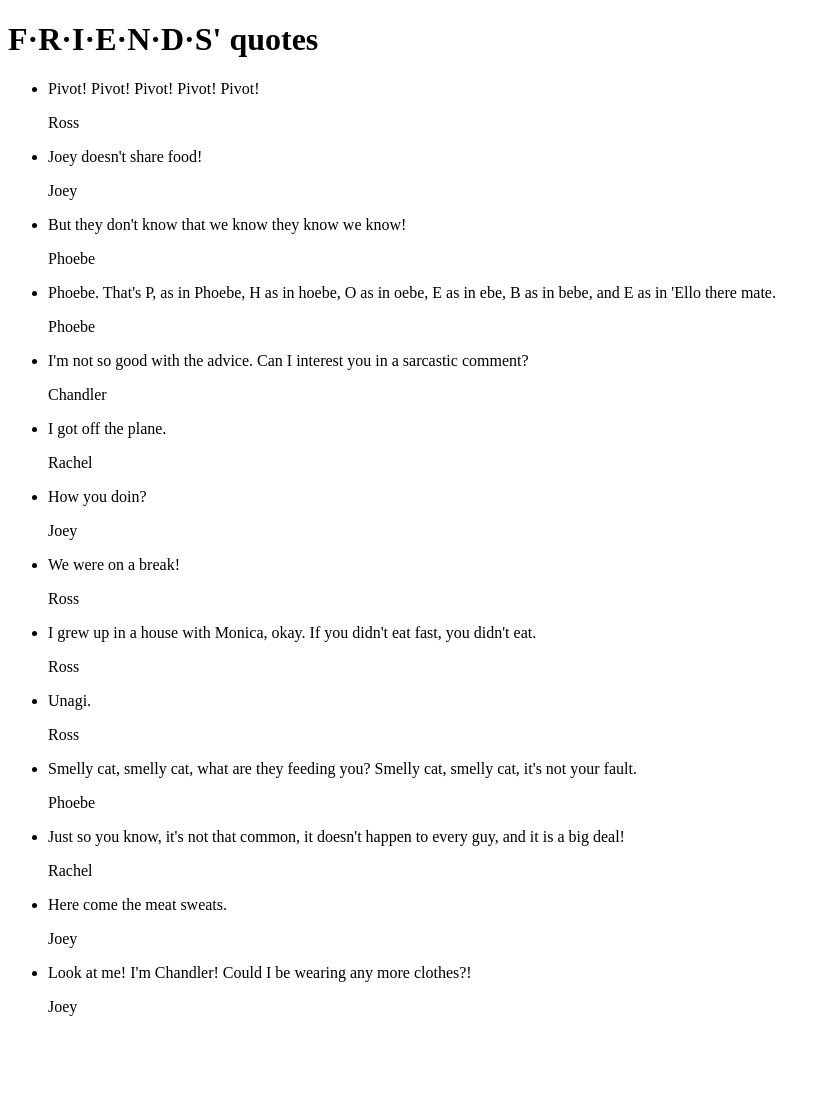
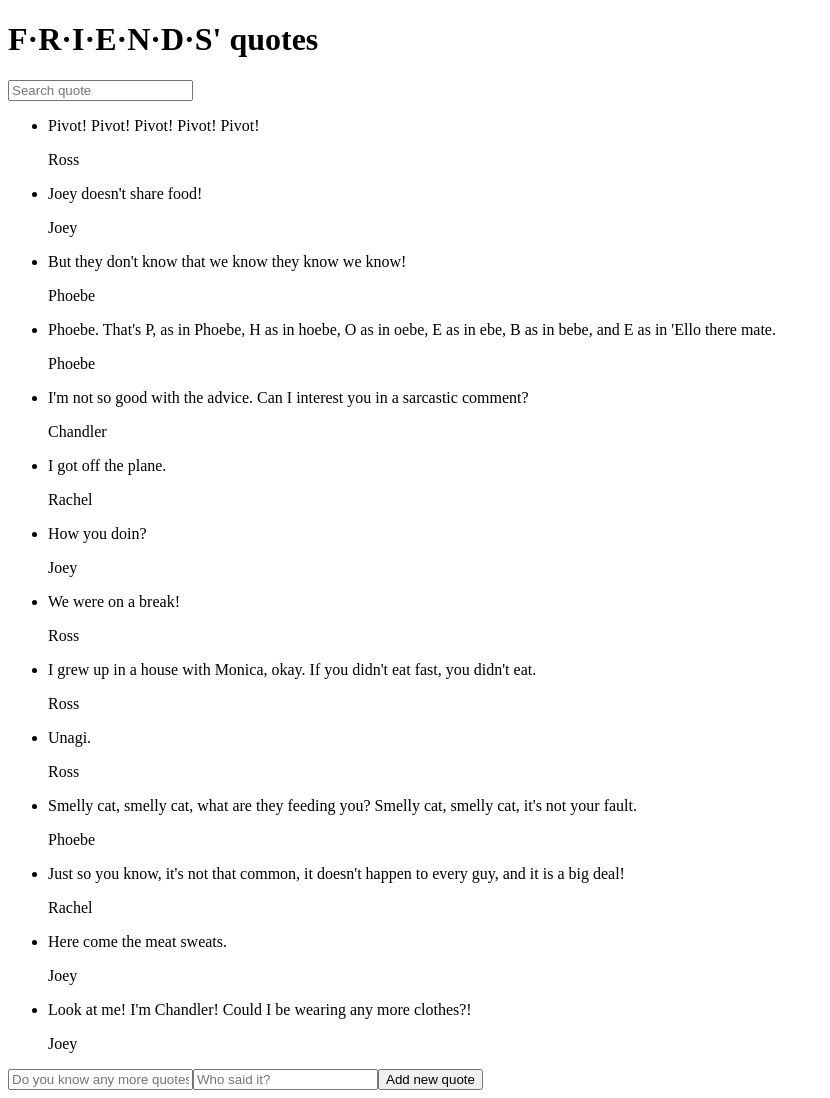
Before and after one commit to Adalab/modulo-3-evaluacion-intermedia-miranda-zapata, a React (Create React App) app: page / in a window 1280 px wide. Shown: the whole page, without its empty margins (0-830 px from the left). Before the commit the page ends 1032 px from the top, so only its background shows below. Built offline with nearby package versions, Linux system fonts and the light colour scheme.

Commit message:
add more code but also gitHub pages

```diff
--- a/package.json
+++ b/package.json
@@ -1,5 +1,6 @@
 {
   "name": "modulo-3-leccion-01",
+  "homepage": "./",
   "version": "0.1.0",
   "private": true,
   "dependencies": {
@@ -16,7 +17,8 @@
     "start": "react-scripts start",
     "build": "react-scripts build",
     "test": "react-scripts test",
-    "eject": "react-scripts eject"
+    "eject": "react-scripts eject",
+    "githubpages": "rm -rf build && rm -rf docs && npm run build && mv build docs && git add docs/* && git commit -m \"Publish in GitHub Pages\" && git push"
   },
   "eslintConfig": {
     "extends": [
--- a/src/components/App.js
+++ b/src/components/App.js
@@ -8,18 +8,94 @@
 
   // Variables de estado
   const [data, setData] = useState(quoteList);
+  const [newQuote, setNewQuote] = useState({
+    quote: '',
+    character: '',
+  });
+  const [searchQuote, setSearchQuote] = useState('');
 
-  const htmlData = data.map((quote, index) => (
-    <li className='quote' key={index}>
-      <p className='quote__item'>{quote.quote}</p>
-      <span className='quote__character'>{quote.character}</span>
-    </li>
-  ));
+  const handleNewQuote = (event) => {
+    setNewQuote({
+      ...newQuote,
+      [event.target.id]: event.target.value,
+    });
+  };
+
+  const handleClickAdd = (event) => {
+    event.preventDefault();
+    setData([...data, newQuote]);
+    setNewQuote({
+      quote: '',
+      character: '',
+    });
+  };
+
+  const handleSearchQuote = (event) => {
+    setSearchQuote(event.target.value);
+  };
+
+  const htmlData = data
+    .filter(
+      (quote) =>
+        quote.quote.toLowerCase().includes(searchQuote.toLowerCase()) ||
+        quote.character.toLowerCase().includes(searchQuote.toLowerCase())
+    )
+    .map((quote, index) => {
+      return (
+        <li className='quote' key={index}>
+          <p className='quote__item'>{quote.quote}</p>
+          <span className='quote__character'>{quote.character}</span>
+        </li>
+      );
+    });
 
   return (
     <>
-      <h1>F·R·I·E·N·D·S' quotes</h1>
+      <header className='header'>
+        <h1 className='header__title'>F·R·I·E·N·D·S' quotes</h1>
+        <form>
+          <input
+            className='searchQuote__input'
+            autoComplete='off'
+            type='search'
+            name='searchQuote'
+            placeholder='Search quote'
+            onChange={handleSearchQuote}
+            value={searchQuote}
+          />
+        </form>
+      </header>
+
       <ul>{htmlData}</ul>
+
+      <main className='main'>
+        <form>
+          <input
+            className='addQuote__input'
+            type='text'
+            name='addQuote'
+            id='addQuote'
+            placeholder='Do you know any more quotes?'
+            onChange={handleNewQuote}
+            value={newQuote.quote}
+          />
+          <input
+            className='addCharacter__input'
+            type='text'
+            name='addCharacter'
+            id='addCharacter'
+            placeholder='Who said it?'
+            onChange={handleNewQuote}
+            value={newQuote.character}
+          />
+          <input
+            className='addBtn'
+            type='submit'
+            value='Add new quote'
+            onClick={handleClickAdd}
+          />
+        </form>
+      </main>
     </>
   );
 }
```
